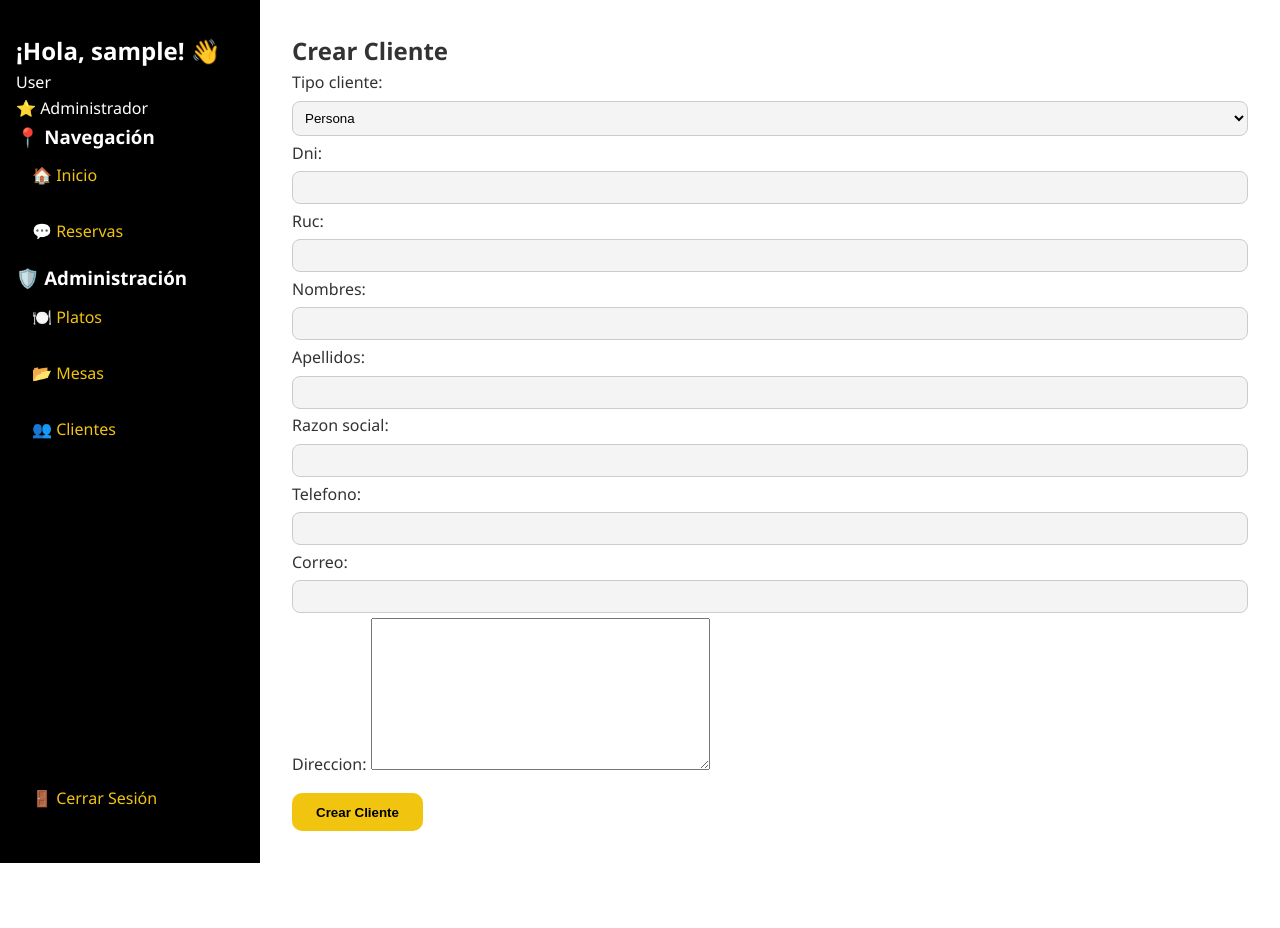
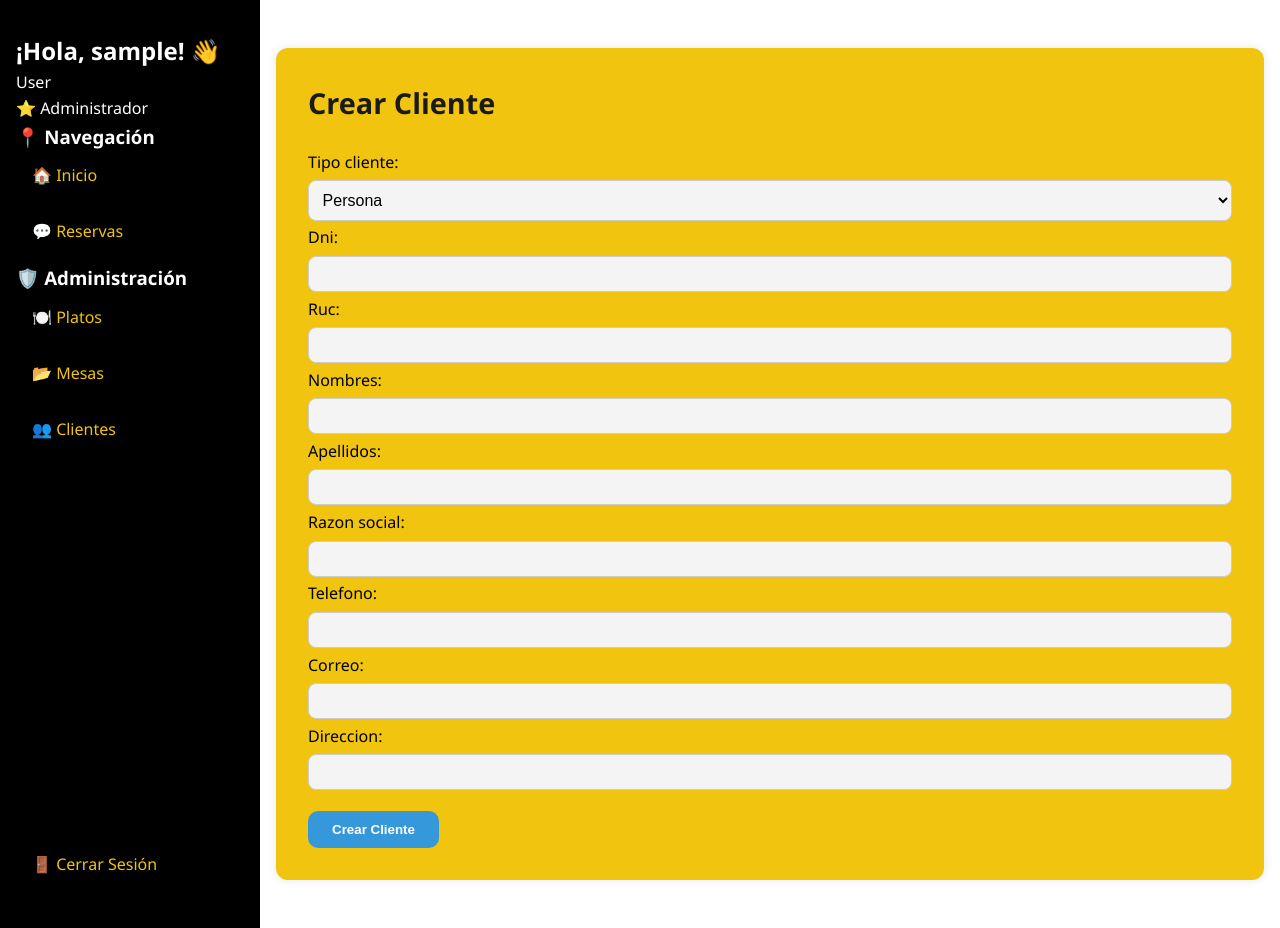
Before and after one commit to FalconVSysEng/restauranteDPS, a Django app: page /reservas/clientes/nuevo/ in a window 1280 px wide. Before the commit the page ends 863 px from the top, so only its background shows below. Run offline with Django 5.2, Linux system fonts and the light colour scheme; the visitor is signed in with stand-in values (Sample User, id 1).

Commit message:
cambios de diseño

```diff
--- a/restaurante/reservas/forms.py
+++ b/restaurante/reservas/forms.py
@@ -1,5 +1,6 @@
 from django import forms
 from .models import Cliente
+from .models import Reserva
 
 class ClienteForm(forms.ModelForm):
     class Meta:
@@ -8,6 +9,17 @@ class ClienteForm(forms.ModelForm):
             'tipo_cliente', 'dni', 'ruc', 'nombres', 'apellidos',
             'razon_social', 'telefono', 'correo', 'direccion'
         ]
+        widgets = {
+            'tipo_cliente': forms.Select(attrs={'class': 'form-control'}),
+            'dni': forms.TextInput(attrs={'class': 'form-control'}),
+            'ruc': forms.TextInput(attrs={'class': 'form-control'}),
+            'nombres': forms.TextInput(attrs={'class': 'form-control'}),
+            'apellidos': forms.TextInput(attrs={'class': 'form-control'}),
+            'razon_social': forms.TextInput(attrs={'class': 'form-control'}),
+            'telefono': forms.TextInput(attrs={'class': 'form-control'}),
+            'correo': forms.EmailInput(attrs={'class': 'form-control'}),
+            'direccion': forms.TextInput(attrs={'class': 'form-control'}),
+        }
 
     def clean(self):
         cleaned_data = super().clean()
@@ -45,7 +57,25 @@ class ClienteForm(forms.ModelForm):
         return cleaned_data
 
 
-class ReservaForm(forms.Form):
-    fecha = forms.DateField(widget=forms.DateInput(attrs={'type': 'date'}))
-    hora = forms.TimeField(widget=forms.TimeInput(attrs={'type': 'time'}))
-    cant_personas = forms.IntegerField(min_value=1)
+class ReservaForm(forms.ModelForm):
+    class Meta:
+        model = Reserva
+        fields = [
+            'fecha_hora', 'cant_personas', 'metodo_pago', 'estado',
+            'tipo', 'total', 'cliente', 'empleado', 'mesa'
+        ]
+        widgets = {
+            'fecha_hora': forms.DateTimeInput(attrs={
+                'type': 'datetime-local', 'class': 'form-control'
+            }),
+            'cant_personas': forms.NumberInput(attrs={
+                'class': 'form-control', 'placeholder': 'Cantidad de personas'
+            }),
+            'metodo_pago': forms.TextInput(attrs={'class': 'form-control'}),
+            'estado': forms.TextInput(attrs={'class': 'form-control'}),
+            'tipo': forms.TextInput(attrs={'class': 'form-control'}),
+            'total': forms.NumberInput(attrs={'class': 'form-control'}),
+            'cliente': forms.Select(attrs={'class': 'form-control'}),
+            'empleado': forms.Select(attrs={'class': 'form-control'}),
+            'mesa': forms.Select(attrs={'class': 'form-control'}),
+        }
--- a/restaurante/reservas/views.py
+++ b/restaurante/reservas/views.py
@@ -15,10 +15,13 @@ def nueva_reserva(request):
     if request.method == 'POST':
         form = ReservaForm(request.POST)
         if form.is_valid():
+
             datos = form.cleaned_data
+            fecha_hora = datos['fecha_hora']
+
             reserva_data = {
-                'fecha': datos['fecha'].isoformat(),   # "2025-07-13"
-                'hora': datos['hora'].strftime("%H:%M"),     # "14:30"
+                'fecha': fecha_hora.date().isoformat(),  # "2025-07-13"
+                'hora': fecha_hora.time().strftime("%H:%M"),    # "14:30"
                 'cant_personas': datos['cant_personas']
             }
             request.session['reserva'] = reserva_data # Guarda datos en sesión
@@ -60,7 +63,17 @@ def seleccionar_mesa(request, mesa_id):
 def registrar_reserva(request):
     if request.method == 'POST':
         datos_reserva = request.session.get('reserva')
-        mesa = get_object_or_404(Mesa, id=datos_reserva['mesa_id'])
+        # 🔐 Verificamos que exista la sesión
+        if not datos_reserva:
+            messages.error(request, "No hay datos de la reserva. Inicia nuevamente el proceso.")
+            return redirect('nueva_reserva')
+
+        mesa_id = datos_reserva.get('mesa_id')
+        if not mesa_id:
+            messages.error(request, "No se seleccionó ninguna mesa.")
+            return redirect('consultar_disponibilidad')
+
+        mesa = get_object_or_404(Mesa, id=mesa_id)
         fecha_hora = datetime.strptime(f"{datos_reserva['fecha']} {datos_reserva['hora']}", "%Y-%m-%d %H:%M")
         cant = datos_reserva['cant_personas']
 
@@ -165,7 +178,7 @@ def nuevo_cliente(request):
             cliente = form.save(commit=False)
             cliente.save()
             messages.success(request, 'Cliente creado exitosamente')
-            return redirect('cliente')
+            return redirect('clientes')
         else:
             messages.error(request, 'Error al crear el cliente. Por favor, revisa los datos ingresados.')
     return render(request, 'formscliente.html', {'form': form, 'accion': 'Crear'})
--- a/restaurante/static/css/estilo.css
+++ b/restaurante/static/css/estilo.css
@@ -34,7 +34,8 @@ body {
   padding: 2rem;
   background-color: var(--color-principal);  /* Fondo blanco */
   border-radius: 12px;
-  margin: 2rem;
+  margin: 2rem auto;
+  max-width: 1000px;
   box-shadow: 0 0 10px rgba(0, 0, 0, 0.1);  /* Suave sombra */
    color: black;
 }
@@ -280,10 +281,12 @@ select {
 /* ======= CONTENIDO PRINCIPAL ======= */
 #main-content {
   flex: 1;
-  padding: 2rem;
+  padding: 1rem;
   background-color: var(--color-fondo);
   color: var(--color-texto);
   min-height: 100vh;  overflow-x: auto;
+  /*display: flex;*/
+  /*justify-content: center;*/
 }
 
 /* ======= BOTÓN TOGGLE (solo en móviles) ======= */
@@ -305,6 +308,68 @@ select {
 .-translate-x-full {
   transform: translateX(-100%);
 }
+
+
+/*+++++++++++++++++++++++++++++++++*/
+.form-control {
+  padding: 0.6rem;
+  border: 1px solid var(--color-borde);
+  border-radius: 8px;
+  font-size: 1rem;
+  width: 100%;
+  background-color: var(--color-input);
+  color: black;
+}
+
+
+/* === BOTÓN REGISTRAR RESERVA PERSONALIZADO === */
+.btn-registrar {
+  background-color: #2ecc71; /* Verde éxito */
+  color: white;
+  padding: 0.7rem 1.5rem;
+  border: none;
+  border-radius: 10px;
+  font-weight: bold;
+  cursor: pointer;
+  transition: background-color 0.3s ease;
+}
+
+.btn-registrar:hover {
+  background-color: #27ae60;
+}
+
+/* === TABLA DE PLATOS PERSONALIZADA === */
+.tabla-platos {
+  width: 90%;
+  max-width: 850px;
+  margin: 2rem auto;
+  border-collapse: collapse;
+  background-color: white;
+  color: black;
+  border-radius: 12px;
+  overflow: hidden;
+  box-shadow: 0 4px 10px rgba(0,0,0,0.1);
+}
+
+.tabla-platos th {
+  background-color: var(--color-acento);
+  color: white;
+  font-weight: bold;
+  padding: 0.8rem;
+  text-align: left;
+}
+
+.tabla-platos td {
+  padding: 0.8rem;
+  border-bottom: 1px solid var(--color-borde);
+}
+
+.tabla-platos tr:hover {
+  background-color: #f9f9f9;
+}
+
+
+
 
 /* ======= RESPONSIVE PARA MÓVILES ======= */
 @media (max-width: 768px) {
--- a/restaurante/templates/formscliente.html
+++ b/restaurante/templates/formscliente.html
@@ -1,19 +1,17 @@
 {% extends 'index.html' %}
 {% block content %}
-<div>
-  <main>
-    <div>
+<main class="main">
+    <header class="header">
         <h2>{{ accion }} Cliente</h2>
+    </header>
     <form action="" method="post" class="space-y-4">
         {% csrf_token %}
         {{ form.as_p }}
         <div class="flex justify-center">
-          <button type="submit" class="bg-gradient-to-r from-blue-600 to-purple-600 hover:from-blue-700 hover:to-purple-700 text-white px-6 py-3 rounded-xl font-semibold transition-all duration-200 transform hover:scale-105 shadow-md">
+            <button type="submit" class="btn-consultar">
                 {{ accion }} Cliente
             </button>
         </div>
     </form>
-    </div>
 </main>
-</div>
 {% endblock %}
--- a/restaurante/templates/platos.html
+++ b/restaurante/templates/platos.html
@@ -22,7 +22,7 @@
             </div>
         {% endif %} {% endfor %}
     </header>
-    <table border="1" style="width:100%;">
+    <table border="1" class="tabla-platos">
         <thead>
             <tr>
                 <th>#</th>
--- a/restaurante/templates/seleccionar_datos.html
+++ b/restaurante/templates/seleccionar_datos.html
@@ -66,7 +66,7 @@
         <p>Correo: <input type="email" name="correo"></p>
         <p>Dirección: <input type="text" name="direccion"></p>
 
-        <button type="submit">Registrar Reserva</button>
+        <button type="submit"  class="btn-registrar">Registrar Reserva</button>
     </form>
     <script>
     document.addEventListener("DOMContentLoaded", function () {
```
Also changed, not shown: restaurante/templates/formsmesa.html (+4 -6 lines), restaurante/templates/formsplato.html (+4 -6 lines). Lines whose indentation alone changed are shown as unchanged.
